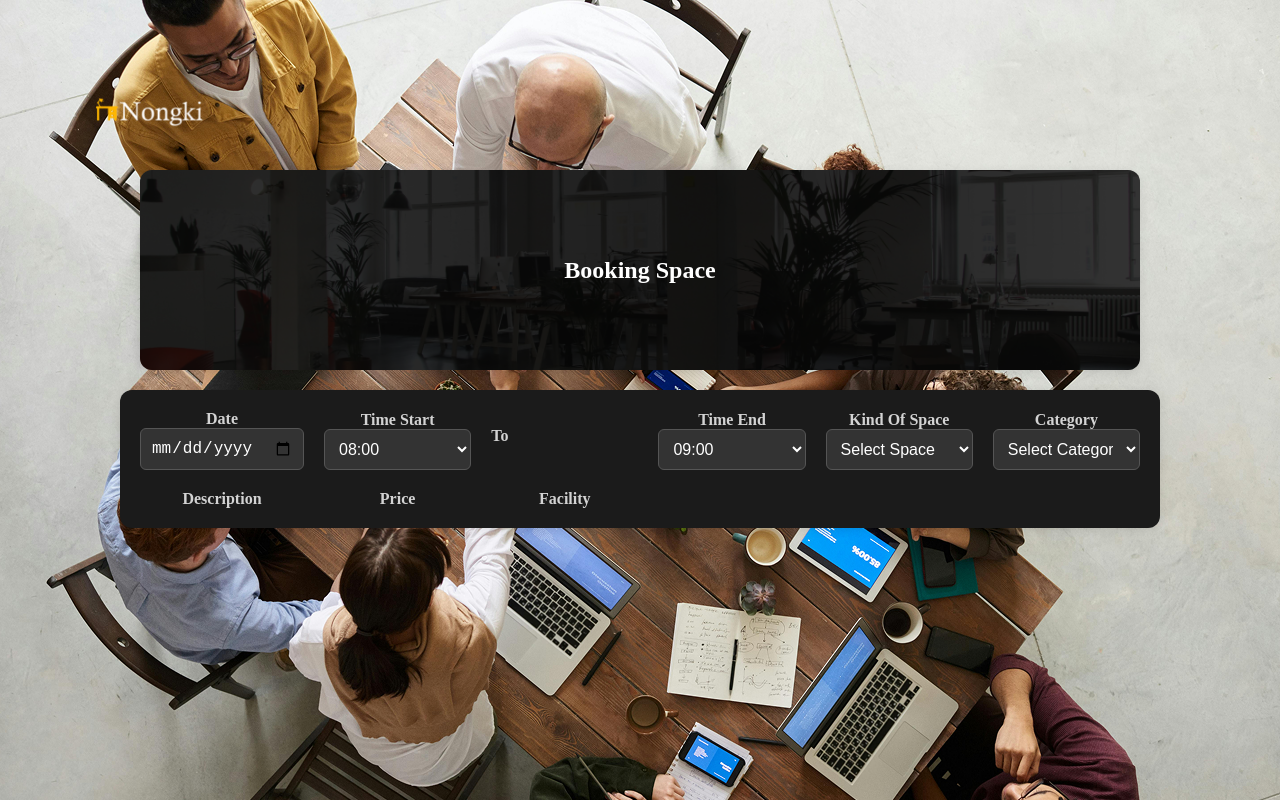
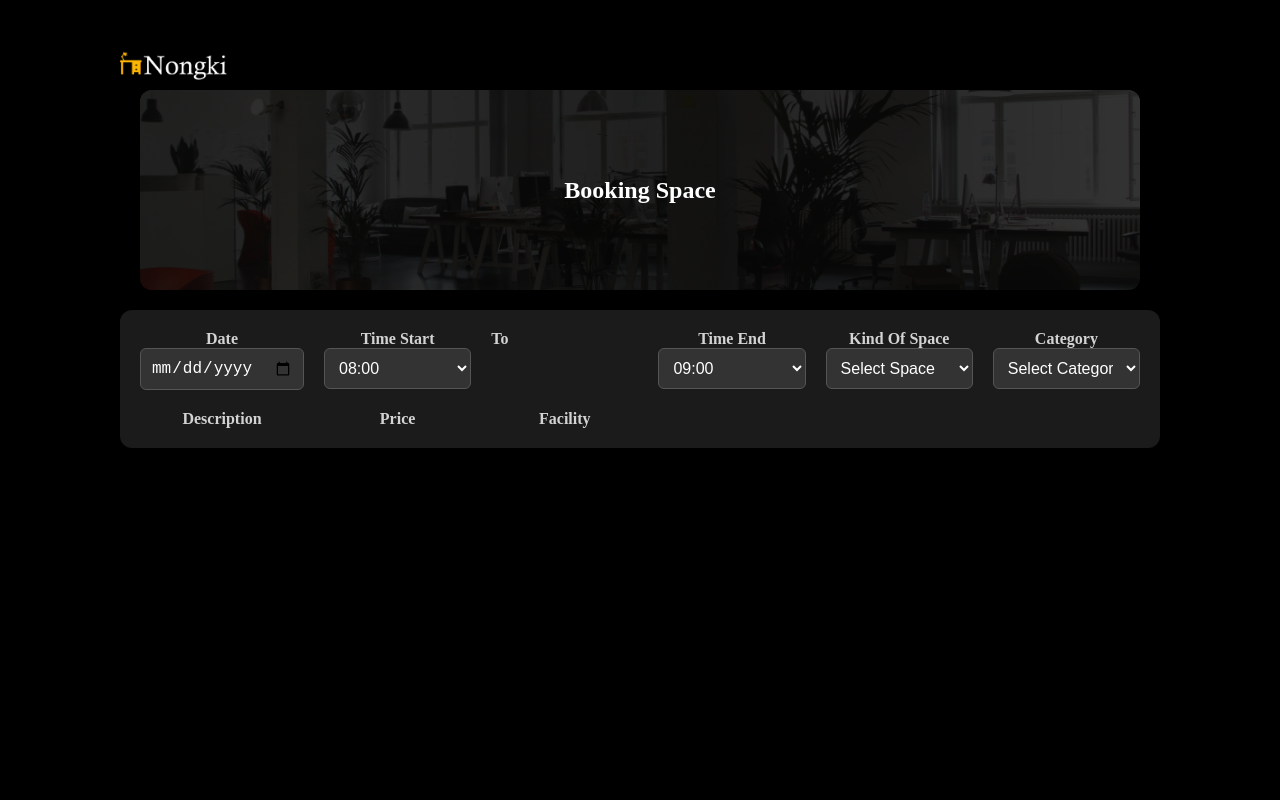
Before and after one commit to Achmad96/nongki, a React (Vite) app in the folder nongki-client/: page /order in a window 1280 px wide. Built offline with nearby package versions, Linux system fonts and the light colour scheme.

Commit message:
fix(UI): memperbaiki tampilan login dan order

```diff
--- a/nongki-client/src/Login.css
+++ b/nongki-client/src/Login.css
@@ -5,10 +5,24 @@
     text-align: center;
 }
 
-body{
+
+html, body {
+    height: 100%;
+    margin: 0;
+}
+
+.login-page {
     background-image: url('./assets/background.png');
     background-size: cover;
     background-repeat: no-repeat;
+    height: 100vh;
+    width: 100%;
+    position: fixed;
+    top: 0;
+    left: 0;
+    display: flex;
+    justify-content: center;
+    align-items: center;
 }
 
 .title {
@@ -19,7 +33,7 @@ body{
     color: white;
 }
 
-.logo {
+.logo-login {
     height: 4em;
     padding: 1.5em;
     will-change: filter;
@@ -33,6 +47,8 @@ body{
     box-shadow: 0 2px 10px rgba(0, 0, 0, 0.1);
     width: 300px;
     margin: 0 auto;
+    position: relative;
+    z-index: 1;
 }
 
 .login-container {
--- a/nongki-client/src/Login.jsx
+++ b/nongki-client/src/Login.jsx
@@ -6,7 +6,7 @@ import logo from './assets/logo.png';
 function Login() {
     const [username, setUsername] = useState('');
     const [password, setPassword] = useState('');
-     const navigate = useNavigate();
+    const navigate = useNavigate();
 
     const handleLogin = () => {
         if (username === 'admin' && password === '123') {
@@ -17,10 +17,10 @@ function Login() {
     };
 
     return (
-        <>
+        <div className="login-page">
             <div className="card">
                 <div>
-                    <img src={logo} alt="Logo" className="logo" />
+                    <img src={logo} alt="Logo" className="logo-login" />
                     <h3 className="title">Login into your account</h3>
                 </div>
                 <div className="login-container">
@@ -44,7 +44,7 @@ function Login() {
                     </p>
                 </div>
             </div>
-        </>
+        </div>
     );
 }
 
--- a/nongki-client/src/Order.css
+++ b/nongki-client/src/Order.css
@@ -5,10 +5,25 @@
     text-align: center;
 }
 
-.logo {
+html, body {
+    height: 100%;
+    margin: 0;
+}
+
+.order-page {
+    height: 100vh;
+    width: 100%;
+    position: fixed;
+    top: 0;
+    left: 0;
+    background-color: black;
+    overflow: auto;
+}
+
+.logo-order {
     height: 30px;
     display: block;
-    margin: 0 auto 20px 0;
+    margin: 50px 20px 10px 120px;
 }
 
 .card-order {
@@ -18,7 +33,8 @@
     background-repeat: no-repeat;
     background-position: center;
     height: 200px;
-    width: 1000px;
+    width: 80%;
+    max-width: 1000px;
     margin: 0 auto;
     display: flex;
     justify-content: center;
@@ -48,7 +64,8 @@
 
 .order-container {
     background-color: rgb(27, 27, 27);
-    width: 1000px;
+    width: 80%;
+    max-width: 1000px;
     margin: 0 auto;
     padding: 20px;
     border-radius: 12px;
@@ -57,7 +74,7 @@
     display: grid;
     grid-template-columns: repeat(6, 1fr);
     gap: 20px;
-    align-items: center;
+    align-items: start;
 }
 
 .order-container label {
--- a/nongki-client/src/Order.jsx
+++ b/nongki-client/src/Order.jsx
@@ -4,8 +4,8 @@ import logo from './assets/logo.png';
 
 function Order() {
     return (
-        <div id='root'>
-            <img src={logo} alt="Nongki Logo" className='logo' />
+        <div className='order-page'>
+            <img src={logo} alt="Nongki Logo" className='logo-order' />
             <div className='card-order'>
                 <h3 className='title-order'>Booking Space</h3>
             </div>
```
